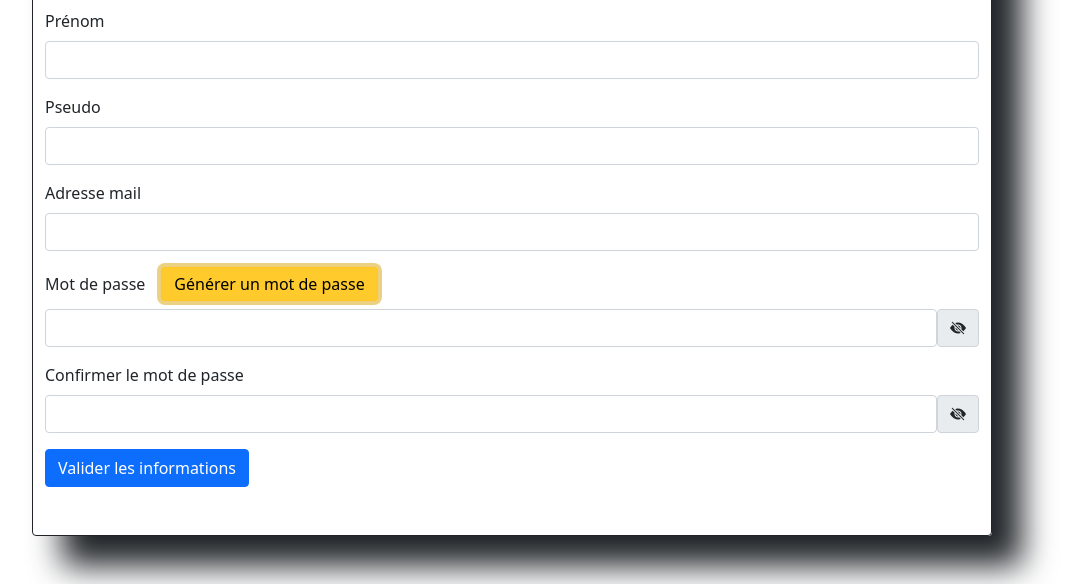
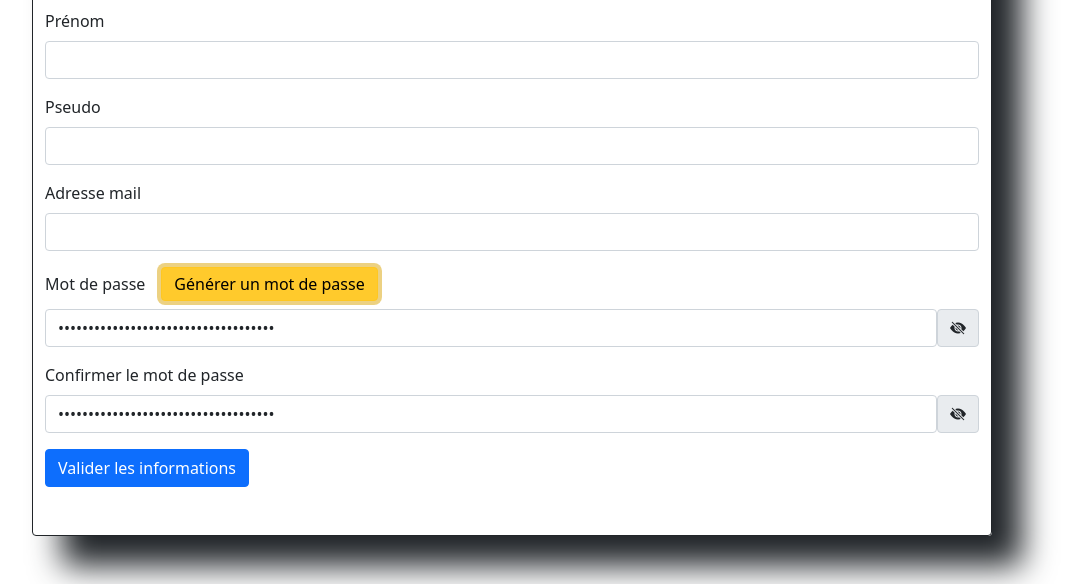
Before and after one commit to CSTLLI/Formulaire, a plain HTML site: page index.html in a window 1280 px wide. Both pictures are taken after a click on the button "Générer un mot de passe". Shown: the part 230-814 px from the top of the page, without its empty margins (128-1206 px from the left). Drawn offline with nearby package versions, Linux system fonts and the light colour scheme.

Commit message:
btn generate functionel

```diff
--- a/index.html
+++ b/index.html
@@ -53,7 +53,7 @@
 					<div class="d-flex gap-3 my-2 align-items-center">
 						<label for="inputPassword1" class="m-0 form-label">Mot de passe</label>
 
-						<button type="button" class="btn btn-warning py-1">Générer un mot de passe</button>
+						<button type="button" id="generate" class="btn btn-warning py-1">Générer un mot de passe</button>
 					</div>
 
 					<div class="d-flex">
--- a/script.js
+++ b/script.js
@@ -6,6 +6,7 @@ let inputPassword1 = document.querySelector("#inputPassword1");
 let inputPassword2 = document.querySelector("#inputPassword2");
 
 let eyeIcon = document.querySelectorAll("i");
+let generate = document.querySelector("#generate");
 
 // ## #NOM
 
@@ -84,19 +85,14 @@ eyeIcon.forEach(i => {
 			const type = inputPassword2.getAttribute("type") === "password" ? "text" : "password";
 			inputPassword2.setAttribute("type", type);
 		}
-
-		// const inputPasswordAll = document.querySelectorAll("input[type=password]")
-		// console.log(inputPasswordAll);
-
-		// inputPasswordAll.forEach(e => {
-		// 	console.log(e.getAttribute("type"));
-
-		// 	if (e.getAttribute("type") == "password"){
-		// 		e.setAttribute("type", "text");
-		// 	}
-		// 	else if(e.getAttribute("type") == "text"){
-		// 		e.setAttribute("type", "password");
-		// 	}
-		// })
 	});
 });
+
+// ### GENERER UN MOT DE PASSE
+
+generate.addEventListener("click", function(){
+	let password = getRandomPassword();
+
+	inputPassword1.value = password;
+	inputPassword2.value = password;
+});
```
